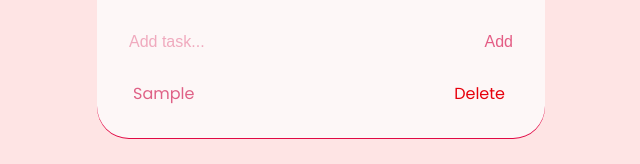
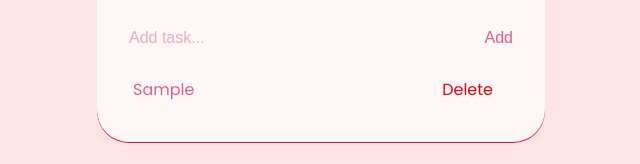
Before and after one commit to hrshthp/ToDoList, a Next.js app: page / in a window 1280 px wide. Both pictures are taken after typing "Sample" into the empty fields and a click on the button "Add". Shown: the part 368-532 px from the top of the page, without its empty margins (319-959 px from the left). Built offline with nearby package versions, Linux system fonts and the light colour scheme; a web font is replaced by a local one.

Commit message:
fixed merging para w delete button

```diff
--- a/src/app/page.tsx
+++ b/src/app/page.tsx
@@ -55,11 +55,11 @@ export default function todo() {
             {todo.map((todo, index) => (
               <li
                 key={index}
-                className="flex justify-between text-[#df6186] items-center"
+                className="flex justify-between text-[#df6186] mb-2 items-center mr-4"
               >
                 <span>{todo}</span>
                 <button
-                  className={` text-red-600 ${pops.className} mx-2 hover:rounded-full p-2 hover:cursor-pointer hover:text-[#fcfcfc] hover:bg-[#c50000]`}
+                  className={` text-red-600 ${pops.className} mx-1 hover:rounded-full p-2 hover:cursor-pointer hover:text-[#fcfcfc] hover:bg-[#c50000]`}
                   onClick={() => deleteTask(index)}
                 >
                   Delete
```
